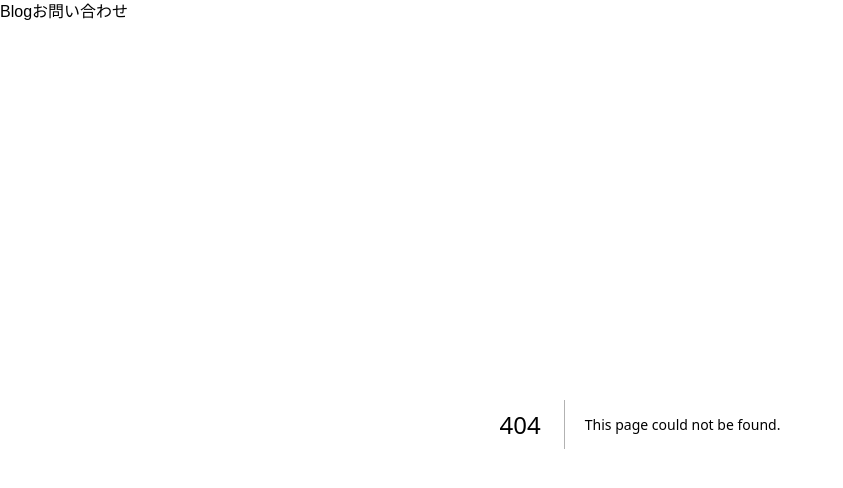
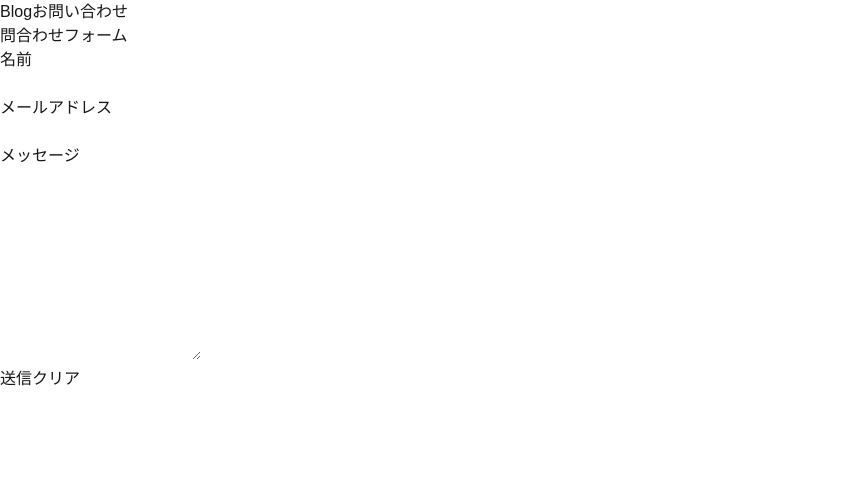
Before and after one commit to ikedakeigo/next-my-app, a Next.js app: page /contact in a window 1280 px wide. Before the commit this address had no page. Shown: the top 488 px of the page, without its empty margins (0-843 px from the left). Built offline with nearby package versions, Linux system fonts and the light colour scheme.

Commit message:
【実装】formページの追加

```diff
--- /dev/null
+++ b/src/app/contact/page.tsx
@@ -0,0 +1,190 @@
+"use client"
+
+import React, { useState } from "react";
+// import styles from "./ContactForm.module.css";
+
+const ContactForm: React.FC = () => {
+  // useStateを使った状態管理
+  // 1つのオブジェクトで管理
+  const [formData, setFormData] = useState({
+    name: "",
+    email: "",
+    message: "",
+  });
+
+  const [errors, setErrors] = useState({
+    name: "",
+    email: "",
+    message: "",
+  });
+
+  // 送信中かの状態
+  const [isSubmitting, setIsSubmitting] = useState(false);
+
+  //送信処理完了の状態
+  const [isSuccess, setIsSuccess] = useState(false);
+
+  // onChangeイベント
+  const handleChange = (e: React.ChangeEvent<HTMLInputElement | HTMLTextAreaElement>) => {
+    const { id, value } = e.target;
+    setFormData((prevData) => ({
+      ...prevData,
+      [id]: value, // スプレット構文で新しいオブジェクトを生成して更新
+    }));
+  };
+
+  // バリデーションの関数
+  const validate = () => {
+    let valid = true;
+    const newErrors = {
+      name: "",
+      email: "",
+      message: "",
+    };
+
+    if (!formData.name) {
+      newErrors.name = "名前を入力してください";
+      valid = false;
+    } else if (formData.name.length >= 30) {
+      newErrors.name = "お名前は30文字以内で入力してください。";
+      valid = false;
+    }
+
+    if (!formData.email) {
+      newErrors.email = "メールアドレスを入力してください";
+      valid = false;
+    } else {
+      // 正規表現で判定
+      const emailRegex = /^[^\s@]+@[^\s@]+\.[^\s@]+$/;
+      if (!emailRegex.test(formData.email)) {
+        newErrors.email = "有効なメールアドレスを入力してください。";
+        valid = false;
+      }
+    }
+
+    if (!formData.message) {
+      newErrors.message = "メッセージを入力してください";
+      valid = false;
+    } else if (formData.message.length >= 500) {
+      newErrors.message = "メッセージは500文字以内で入力してください。";
+      valid = false;
+    }
+
+    setErrors(newErrors);
+
+    return valid;
+  };
+
+  //送信メソッドの実装 async非同期処理
+  const handleSubmit = async (e: React.FormEvent) => {
+    e.preventDefault();
+
+    // バリデーションを通過しない場合、アラートを表示して終了
+    if (!validate()) {
+      alert("おしまい");
+      return;
+    }
+
+    // 送信中の状態をtrueにする
+    setIsSubmitting(true);
+
+    // 送信前には成功メッセージを一旦リセット
+    setIsSuccess(false);
+
+    try {
+      const response = await fetch("https://1hmfpsvto6.execute-api.ap-northeast-1.amazonaws.com/dev/contacts", {
+        method: "POST", // POSTメソッドでデータを送信指定
+        // データ形式の指定
+        headers: {
+          "Content-Type": "application/json", // JSON形式として指定
+        },
+        body: JSON.stringify(formData), // 文字列に変換してリクエストのbodyにセット
+      });
+
+      // レスポンスのステータスチェック
+      if (!response.ok) throw new Error("Network response"); // ネットワークエラーの際エラーを投げる
+
+      alert("送信できました");
+
+      // 送信成功の状態をtrueにする
+      // 送信成功時の成功メッセージを表示
+      setIsSuccess(true);
+
+      // input要素ないの文字を消す
+      handleClear();
+
+      // handleClearを使用するので以下は不要
+      // setFormData({
+      //   name: "",
+      //   email: "",
+      //   message: "",
+      // });
+
+      setErrors({
+        name: "",
+        email: "",
+        message: "",
+      });
+    } catch (error) {
+      console.error("Error submitting form:", error);
+    } finally {
+      /**
+       * finallyブロックはtry catchブロックを挟んだのちに実行される
+       * 成功した直後にfalseに変更するのは
+       * 送信ユーザーとして違和感が残るので
+       * IsSubmitting(false)を追加
+       * submitting状態をfalseにリセットできるため、
+       * ユーザーが再度フォームを送信できるようになる。
+       */
+      setIsSubmitting(false);
+    }
+  };
+
+  const handleClear = () => {
+    setFormData({
+      name: "",
+      email: "",
+      message: "",
+    });
+  };
+
+  return (
+    <div className="">
+      <h1 className="">問合わせフォーム</h1>
+      <form action="" onSubmit={handleSubmit}>
+        {isSuccess && <p style={{ color: "green" }}>メッセージが送信されました。</p>}
+        <div className="">
+          <label>名前</label>
+          <div className="">
+            <input type="text" value={formData.name} id="name" onChange={handleChange} disabled={isSubmitting} />
+            {errors.name && <span style={{ color: "red" }}>{errors.name}</span>}
+          </div>
+        </div>
+        <div className="">
+          <label>メールアドレス</label>
+          <div>
+            <input type="email" value={formData.email} id="email" onChange={handleChange} disabled={isSubmitting} />
+            {errors.email && <span style={{ color: "red" }}>{errors.email}</span>}
+          </div>
+        </div>
+        <div className="">
+          <label>メッセージ</label>
+          <div>
+            <textarea value={formData.message} id="message" onChange={handleChange} rows={8} disabled={isSubmitting} />
+            {errors.message && <span style={{ color: "red" }}>{errors.message}</span>}
+          </div>
+        </div>
+        <div className="">
+          <button type="submit" disabled={isSubmitting}>
+            送信
+          </button>
+          <button type="reset" onClick={handleClear} disabled={isSubmitting}>
+            クリア
+          </button>
+        </div>
+      </form>
+    </div>
+  );
+};
+
+export default ContactForm;
```
